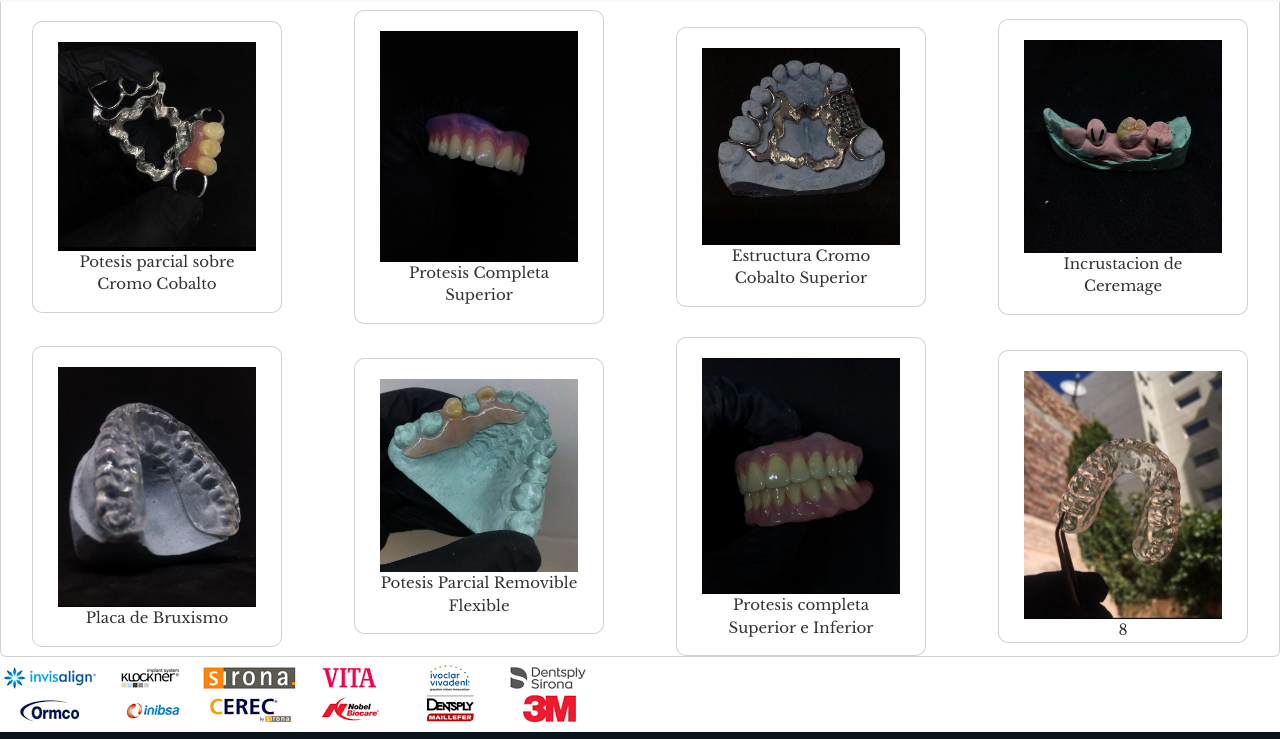
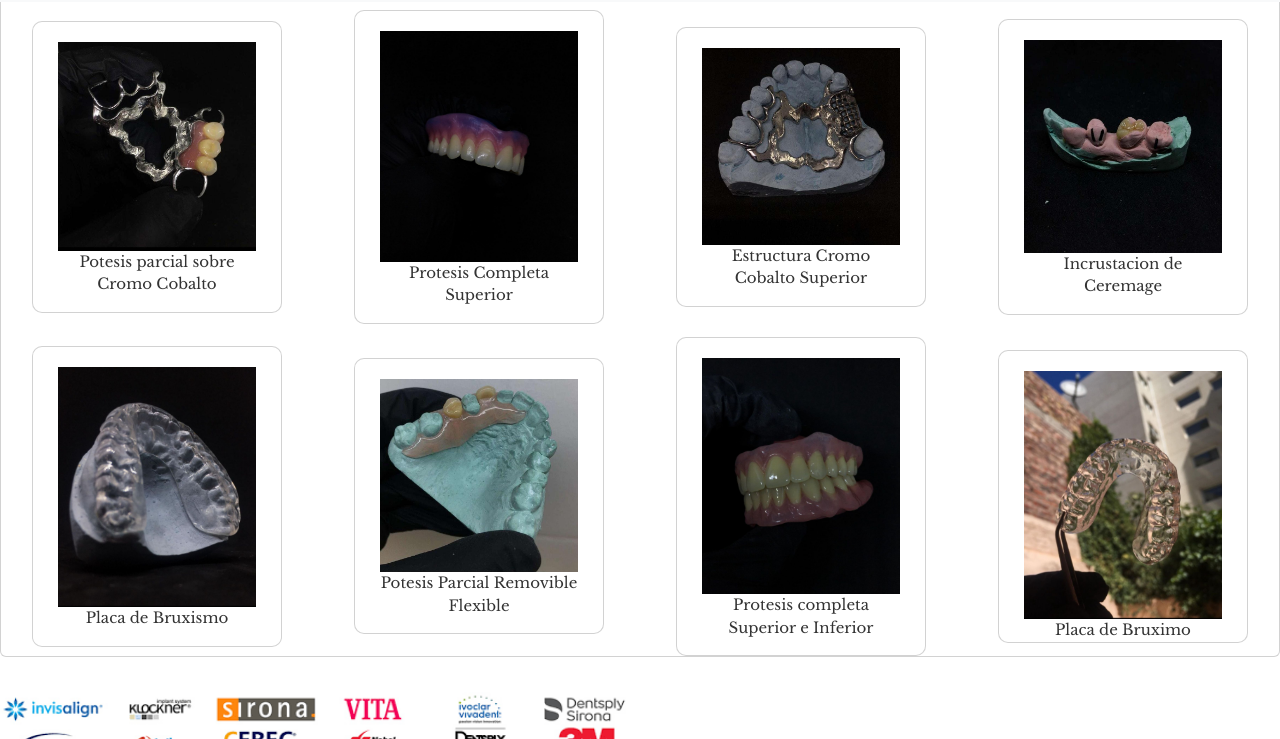
Before and after one commit to alejandro-85/comision-57650, a plain HTML site: page pages/trabajo.html in a window 1280 px wide. Shown: the part 124-863 px from the top of the page. Drawn offline with nearby package versions, Linux system fonts and the light colour scheme.

Commit message:
correcion brakpoint

```diff
--- a/main.scss
+++ b/main.scss
@@ -124,8 +124,10 @@ width: 50%;
     .card .item .imagen:hover {
         transform:scale(1.1)
     }
-.hero .bannertrabajo{
-    padding-top: 100px;
+.bane-trabajo{
+    padding-top: 30px;
+width: 50%;
+margin: auto    ;
 }
 
 /*----------------------footer--------------------*/
@@ -297,7 +299,7 @@ align-items: center;
     font-size: 15px;
 }
 .img-insumos{
-    width: 150px;
+    width: 50%;
 }
 .img-servicio{
 
--- a/pages/trabajo.html
+++ b/pages/trabajo.html
@@ -105,15 +105,15 @@
             <div class="cardi item imagen">
                 <img src="../img/img4.jpeg" class="" alt="...">
                 <div class="">
-                    <p class="card-text">8</p>
+                    <p class="card-text">Placa de Bruximo</p>
                   </div>
             </div>
 
         </div>
     </section>
   </div>
-  <div class=" hero bannertrabajo">
-      <img src="../img/bannertrabajos.png" alt="">
+  <div class=" hero">
+      <img class="bane-trabajo" src="../img/bannertrabajos.png" alt="">
   </div>
 
 
```
Also changed, not shown: css/main.css.
